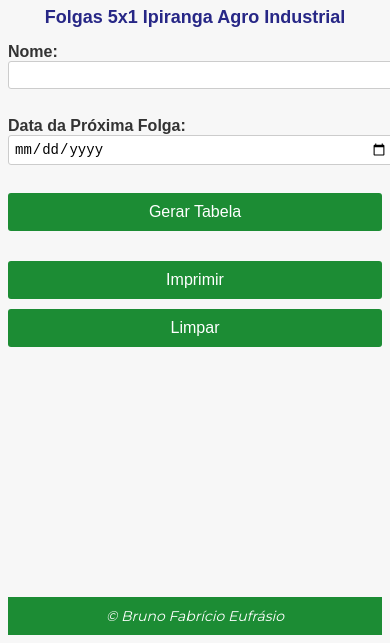
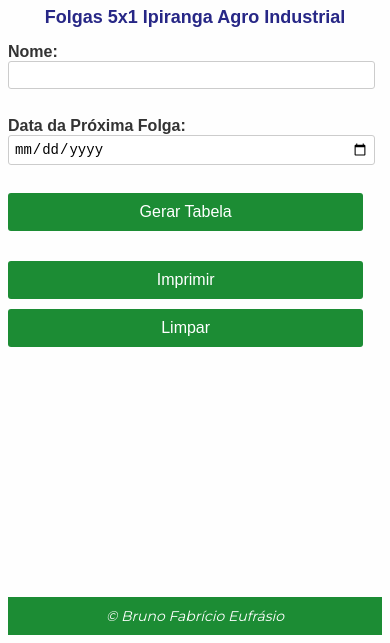
Before and after one commit to Brunofeufrasio/tabela-folga-5x1, a plain HTML site: page index.html in a window 390 px wide. Shown: the part 311-954 px from the top of the page. Drawn offline with nearby package versions, Linux system fonts and the light colour scheme.

Commit message:
Ajuste de cores, e media print

```diff
--- a/index.html
+++ b/index.html
@@ -7,7 +7,7 @@
     @import url('https://fonts.googleapis.com/css?family=Montserrat&display=swap');
     body {
       font-family: Arial, sans-serif;
-      background-color: #f7f7f7;
+      background-color: rgb(254, 254, 254);
       color: #333333;
       overflow-x: hidden; /* Remover a rolagem lateral */
     }
@@ -33,7 +33,7 @@
       padding: 5px;
       border: 1px solid #cccccc;
       border-radius: 3px;
-      width: 100%;
+      width: 95%;
       font-size: 14px;
     }
 
@@ -87,14 +87,22 @@
       }
 
       button {
-        width: 100%;
+        width: 95%;
       }
     }
 
     table.responsive-table {
       overflow-x: auto;
     }
+
+    @media print {
+      footer,
+      button {
+        display: none;
+      }
+    }
   </style>
+
 </head>
 <body>
 
```
